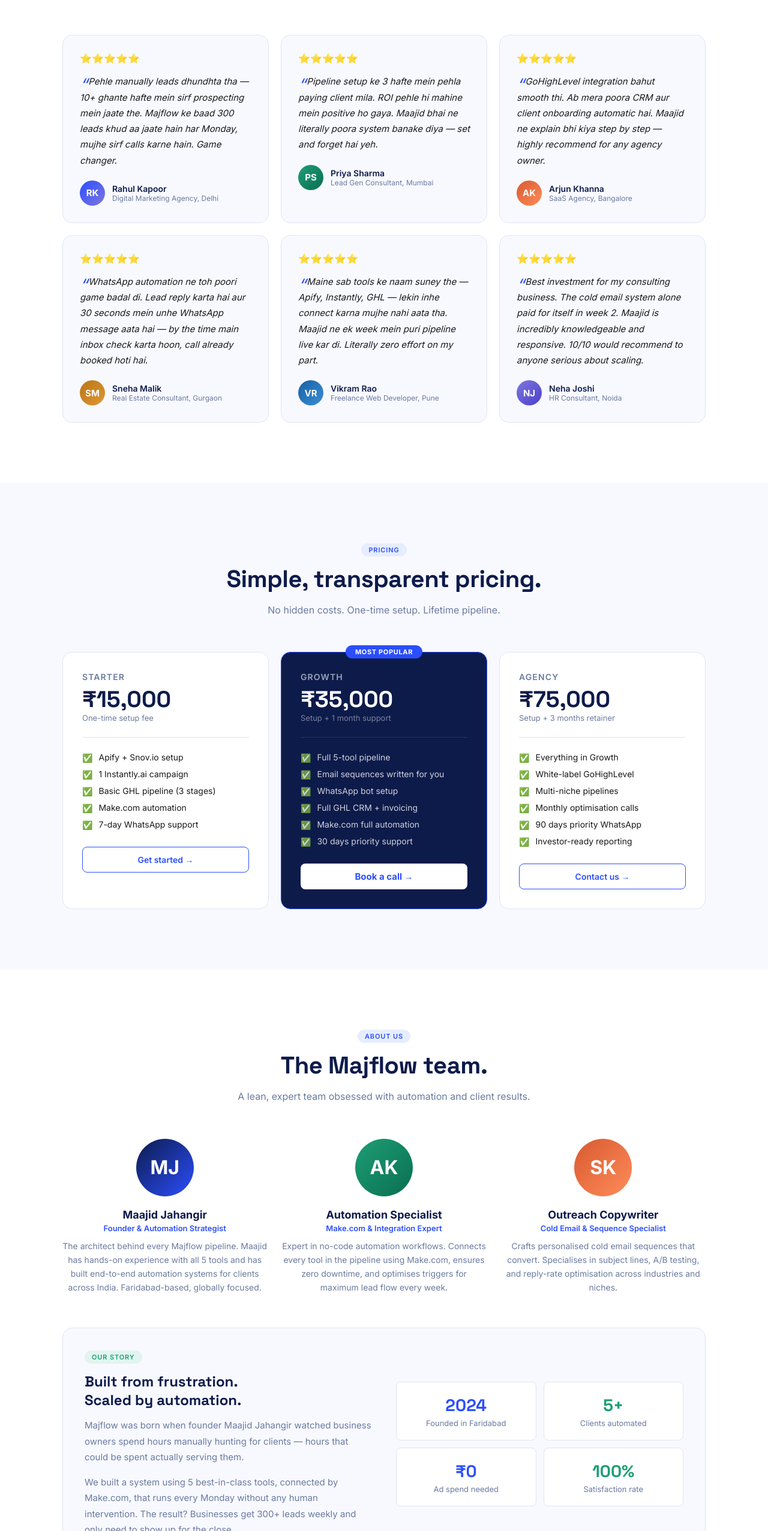
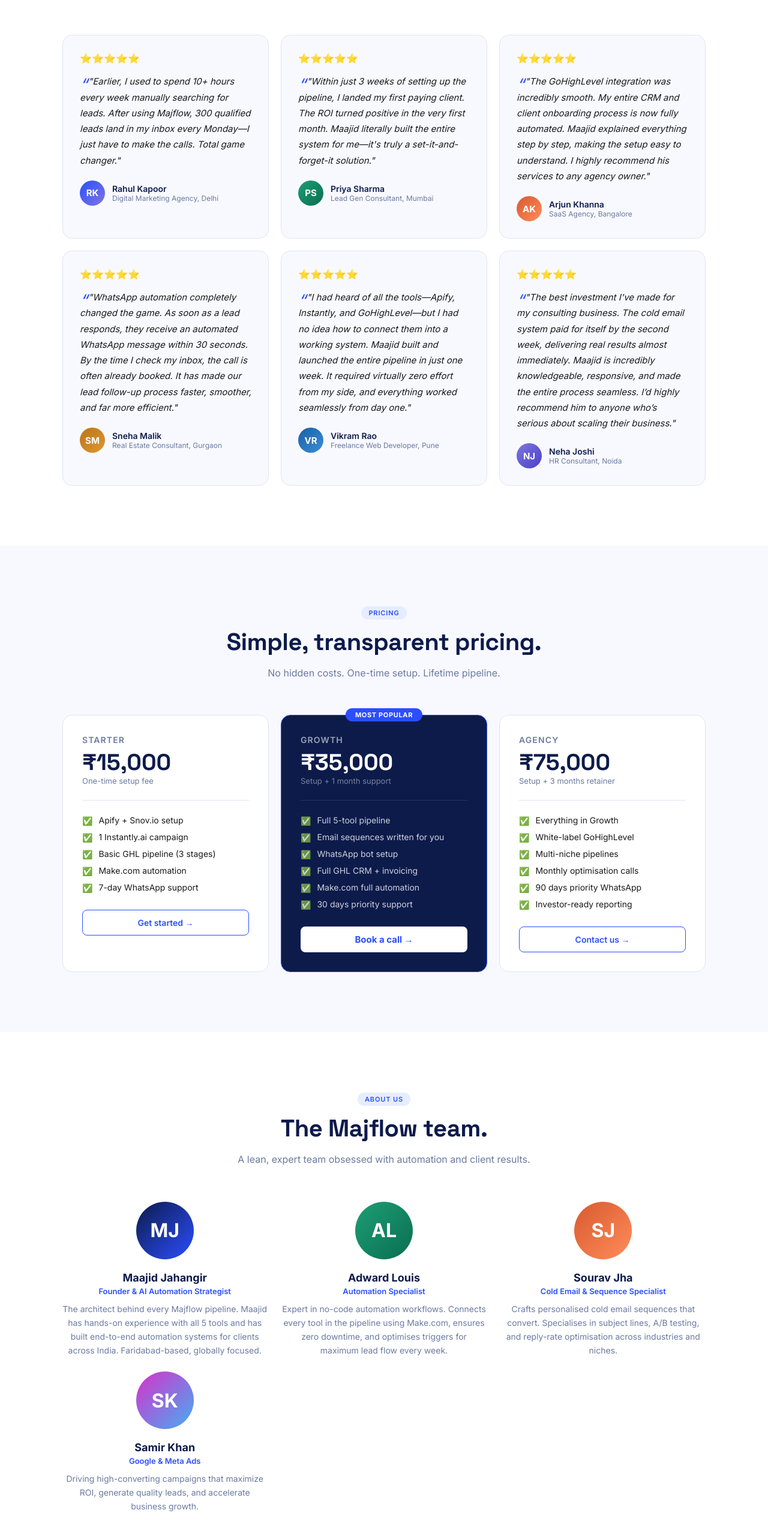
Before and after one commit to Maajidjahangir/Majflow, a plain HTML site: page index.html in a window 1280 px wide. Shown: the part 4247-6800 px from the top of the page at 60% size. Drawn offline with Linux system fonts and the light colour scheme.

Commit message:
Update index.html

```diff
--- a/index.html
+++ b/index.html
@@ -624,7 +624,7 @@ footer{background:#080F2B;padding:60px 0 0}
     <div class="reviews-track">
       <div class="review-card reveal">
         <div class="review-stars">⭐⭐⭐⭐⭐</div>
-        <p class="review-text">Pehle manually leads dhundhta tha — 10+ ghante hafte mein sirf prospecting mein jaate the. Majflow ke baad 300 leads khud aa jaate hain har Monday, mujhe sirf calls karne hain. Game changer.</p>
+        <p class="review-text">"Earlier, I used to spend 10+ hours every week manually searching for leads. After using Majflow, 300 qualified leads land in my inbox every Monday—I just have to make the calls. Total game changer."</p>
         <div class="reviewer">
           <div class="reviewer-avatar" style="background:linear-gradient(135deg,#2B4EFF,#7F77DD)">RK</div>
           <div><div class="reviewer-name">Rahul Kapoor</div><div class="reviewer-role">Digital Marketing Agency, Delhi</div></div>
@@ -632,7 +632,7 @@ footer{background:#080F2B;padding:60px 0 0}
       </div>
       <div class="review-card reveal">
         <div class="review-stars">⭐⭐⭐⭐⭐</div>
-        <p class="review-text">Pipeline setup ke 3 hafte mein pehla paying client mila. ROI pehle hi mahine mein positive ho gaya. Maajid bhai ne literally poora system banake diya — set and forget hai yeh.</p>
+        <p class="review-text">"Within just 3 weeks of setting up the pipeline, I landed my first paying client. The ROI turned positive in the very first month. Maajid literally built the entire system for me—it's truly a set-it-and-forget-it solution."</p>
         <div class="reviewer">
           <div class="reviewer-avatar" style="background:linear-gradient(135deg,#1D9E75,#0A6E50)">PS</div>
           <div><div class="reviewer-name">Priya Sharma</div><div class="reviewer-role">Lead Gen Consultant, Mumbai</div></div>
@@ -640,7 +640,7 @@ footer{background:#080F2B;padding:60px 0 0}
       </div>
       <div class="review-card reveal">
         <div class="review-stars">⭐⭐⭐⭐⭐</div>
-        <p class="review-text">GoHighLevel integration bahut smooth thi. Ab mera poora CRM aur client onboarding automatic hai. Maajid ne explain bhi kiya step by step — highly recommend for any agency owner.</p>
+        <p class="review-text">"The GoHighLevel integration was incredibly smooth. My entire CRM and client onboarding process is now fully automated. Maajid explained everything step by step, making the setup easy to understand. I highly recommend his services to any agency owner."</p>
         <div class="reviewer">
           <div class="reviewer-avatar" style="background:linear-gradient(135deg,#D85A30,#FF8C5A)">AK</div>
           <div><div class="reviewer-name">Arjun Khanna</div><div class="reviewer-role">SaaS Agency, Bangalore</div></div>
@@ -648,7 +648,7 @@ footer{background:#080F2B;padding:60px 0 0}
       </div>
       <div class="review-card reveal">
         <div class="review-stars">⭐⭐⭐⭐⭐</div>
-        <p class="review-text">WhatsApp automation ne toh poori game badal di. Lead reply karta hai aur 30 seconds mein unhe WhatsApp message aata hai — by the time main inbox check karta hoon, call already booked hoti hai.</p>
+        <p class="review-text">"WhatsApp automation completely changed the game. As soon as a lead responds, they receive an automated WhatsApp message within 30 seconds. By the time I check my inbox, the call is often already booked. It has made our lead follow-up process faster, smoother, and far more efficient."</p>
         <div class="reviewer">
           <div class="reviewer-avatar" style="background:linear-gradient(135deg,#BA7517,#E09732)">SM</div>
           <div><div class="reviewer-name">Sneha Malik</div><div class="reviewer-role">Real Estate Consultant, Gurgaon</div></div>
@@ -656,7 +656,7 @@ footer{background:#080F2B;padding:60px 0 0}
       </div>
       <div class="review-card reveal">
         <div class="review-stars">⭐⭐⭐⭐⭐</div>
-        <p class="review-text">Maine sab tools ke naam suney the — Apify, Instantly, GHL — lekin inhe connect karna mujhe nahi aata tha. Maajid ne ek week mein puri pipeline live kar di. Literally zero effort on my part.</p>
+        <p class="review-text">"I had heard of all the tools—Apify, Instantly, and GoHighLevel—but I had no idea how to connect them into a working system. Maajid built and launched the entire pipeline in just one week. It required virtually zero effort from my side, and everything worked seamlessly from day one."</p>
         <div class="reviewer">
           <div class="reviewer-avatar" style="background:linear-gradient(135deg,#185FA5,#3A8FD5)">VR</div>
           <div><div class="reviewer-name">Vikram Rao</div><div class="reviewer-role">Freelance Web Developer, Pune</div></div>
@@ -664,7 +664,7 @@ footer{background:#080F2B;padding:60px 0 0}
       </div>
       <div class="review-card reveal">
         <div class="review-stars">⭐⭐⭐⭐⭐</div>
-        <p class="review-text">Best investment for my consulting business. The cold email system alone paid for itself in week 2. Maajid is incredibly knowledgeable and responsive. 10/10 would recommend to anyone serious about scaling.</p>
+        <p class="review-text">"The best investment I've made for my consulting business. The cold email system paid for itself by the second week, delivering real results almost immediately. Maajid is incredibly knowledgeable, responsive, and made the entire process seamless. I’d highly recommend him to anyone who’s serious about scaling their business."</p>
         <div class="reviewer">
           <div class="reviewer-avatar" style="background:linear-gradient(135deg,#7F77DD,#4A3FCC)">NJ</div>
           <div><div class="reviewer-name">Neha Joshi</div><div class="reviewer-role">HR Consultant, Noida</div></div>
@@ -744,20 +744,26 @@ footer{background:#080F2B;padding:60px 0 0}
       <div class="team-card reveal">
         <div class="team-avatar" style="background:linear-gradient(135deg,#0D1B4B,#2B4EFF)">MJ</div>
         <div class="team-name">Maajid Jahangir</div>
-        <div class="team-role">Founder & Automation Strategist</div>
+        <div class="team-role">Founder & AI Automation Strategist</div>
         <div class="team-bio">The architect behind every Majflow pipeline. Maajid has hands-on experience with all 5 tools and has built end-to-end automation systems for clients across India. Faridabad-based, globally focused.</div>
       </div>
       <div class="team-card reveal">
-        <div class="team-avatar" style="background:linear-gradient(135deg,#1D9E75,#0A6E50)">AK</div>
-        <div class="team-name">Automation Specialist</div>
-        <div class="team-role">Make.com & Integration Expert</div>
+        <div class="team-avatar" style="background:linear-gradient(135deg,#1D9E75,#0A6E50)">AL</div>
+        <div class="team-name">Adward Louis</div>
+        <div class="team-role">Automation Specialist</div>
         <div class="team-bio">Expert in no-code automation workflows. Connects every tool in the pipeline using Make.com, ensures zero downtime, and optimises triggers for maximum lead flow every week.</div>
       </div>
       <div class="team-card reveal">
-        <div class="team-avatar" style="background:linear-gradient(135deg,#D85A30,#FF8C5A)">SK</div>
-        <div class="team-name">Outreach Copywriter</div>
+        <div class="team-avatar" style="background:linear-gradient(135deg,#D85A30,#FF8C5A)">SJ</div>
+        <div class="team-name">Sourav Jha</div>
         <div class="team-role">Cold Email & Sequence Specialist</div>
         <div class="team-bio">Crafts personalised cold email sequences that convert. Specialises in subject lines, A/B testing, and reply-rate optimisation across industries and niches.</div>
+      </div>
+      <div class="team-card reveal">
+        <div class="team-avatar" style="background:linear-gradient(135deg,hsl(305, 68%, 52%),hsl(204, 88%, 61%))">SK</div>
+        <div class="team-name">Samir Khan</div>
+        <div class="team-role">Google & Meta Ads</div>
+        <div class="team-bio">Driving high-converting campaigns that maximize ROI, generate quality leads, and accelerate business growth.</div>
       </div>
     </div>
     <div style="margin-top:56px;background:var(--bg);border-radius:var(--r-lg);padding:36px;border:1px solid var(--rule)" class="reveal">
@@ -905,14 +911,10 @@ footer{background:#080F2B;padding:60px 0 0}
         </div>
         <p class="footer-desc">Fully automated client acquisition pipelines for freelancers, consultants and agencies across India. We automate your growth.</p>
         <div class="footer-social-row">
-          <a href="https://wa.me/919350046020" class="footer-social" title="WhatsApp"><i class="fab fa-whatsapp"></i>
-  </a>
-          <a href="mailto:maajid@majflow.com" class="footer-social" title="Email"><i class="fab fa-Email"></i>
-📧</a>
-          <a href="https://www.linkedin.com/in/maajid-jahangir-a0317a230?utm_source=share_via&utm_content=profile&utm_medium=member_android" class="footer-social" title="LinkedIn"><i class="fab fa-linkedin-in"></i>
-🔗</a>
-          <a href="https://www.instagram.com/maajid__00?igsh=MWJmcWt3bzZ5amJ3bw==" class="footer-social" title="Instagram"><i class="fab fa-instagram"></i>
-📸</a>
+          <a href="https://wa.me/919350046020" class="footer-social" title="WhatsApp">💬</a>
+          <a href="mailto:maajid@majflow.com" class="footer-social" title="Email">📧</a>
+          <a href="#" class="footer-social" title="LinkedIn">🔗</a>
+          <a href="#" class="footer-social" title="Instagram">📸</a>
         </div>
       </div>
       <div>
```
